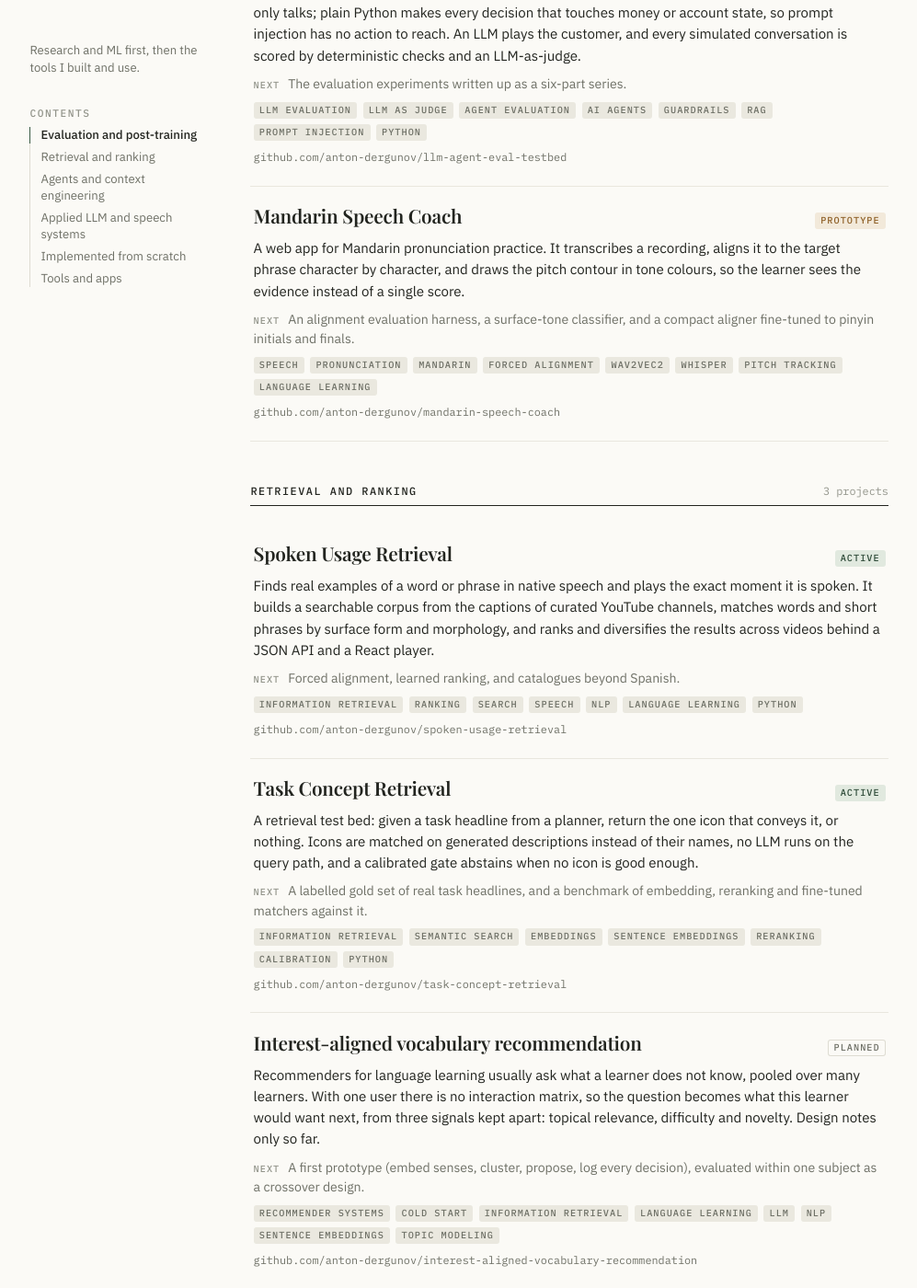
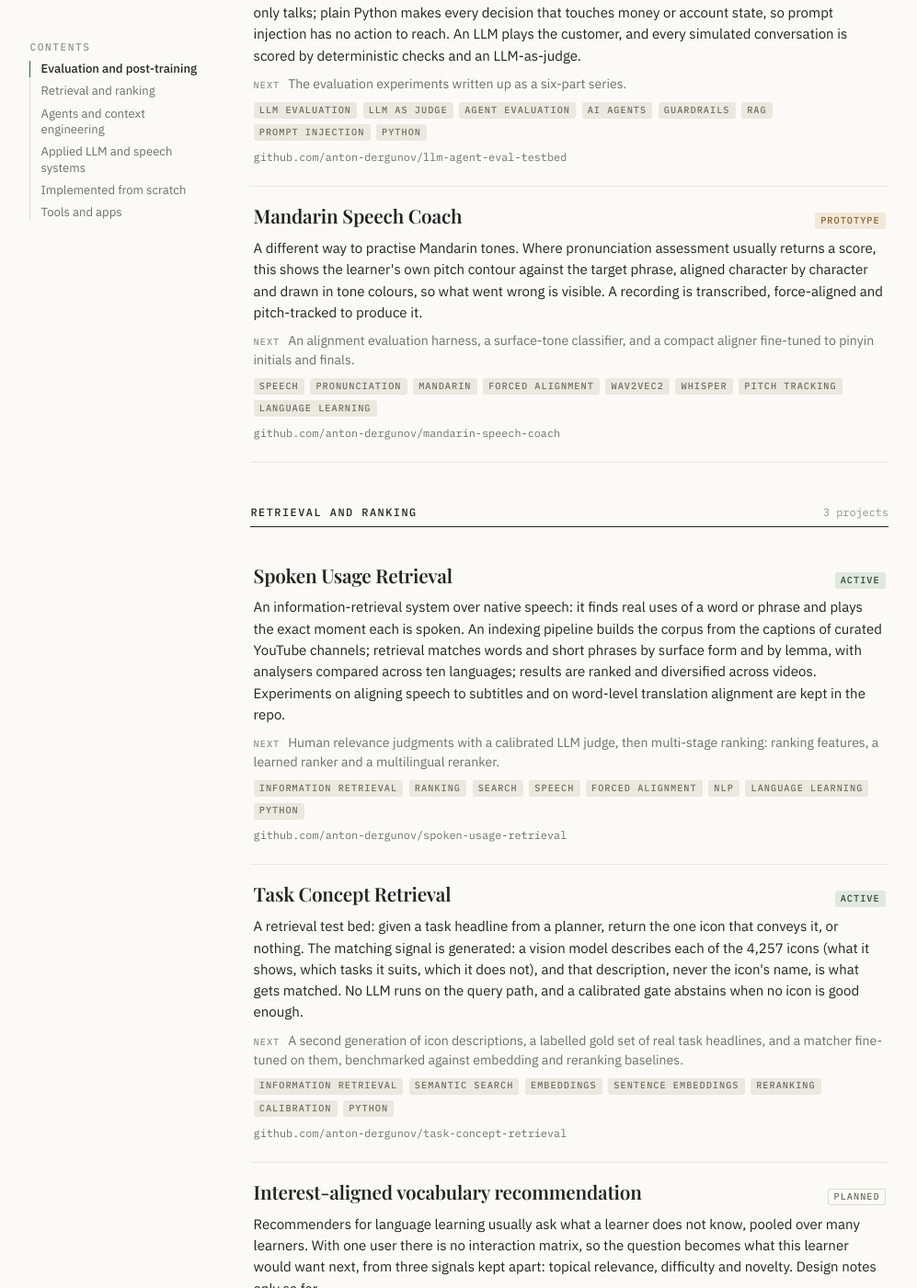
Before and after one commit to anton-dergunov/anton-dergunov.github.io, a Jekyll site: the page built from _pages/projects.html, in a window 1280 px wide and 1400 px high, scrolled down 470 px. Shown: the whole window at 92% size, without its empty margins (30-1027 px from the left). Built offline with Jekyll 4.4.1, drawn with Linux system fonts in a browser that asks for light colours; some of the changed text lies outside the part shown.

Commit message:
Update project descriptions and drop the rail note

```diff
--- a/_data/projects.yml
+++ b/_data/projects.yml
@@ -27,11 +27,12 @@ groups:
   - title: Mandarin Speech Coach
     repo: mandarin-speech-coach
     status: prototype
-    tagline: 'Mandarin pronunciation coach: your pitch contour against a target phrase, aligned per character
-      with Whisper, wav2vec2 CTC alignment and F0 tracking.'
-    summary: A web app for Mandarin pronunciation practice. It transcribes a recording, aligns it to the
-      target phrase character by character, and draws the pitch contour in tone colours, so the learner
-      sees the evidence instead of a single score.
+    tagline: 'Mandarin pronunciation practice that shows the evidence instead of a score: your pitch contour
+      against a target phrase, aligned per character (Whisper, wav2vec2 CTC alignment, F0 tracking).'
+    summary: A different way to practise Mandarin tones. Where pronunciation assessment usually returns
+      a score, this shows the learner's own pitch contour against the target phrase, aligned character
+      by character and drawn in tone colours, so what went wrong is visible. A recording is transcribed,
+      force-aligned and pitch-tracked to produce it.
     url: https://github.com/anton-dergunov/mandarin-speech-coach
     next: An alignment evaluation harness, a surface-tone classifier, and a compact aligner fine-tuned
       to pinyin initials and finals.
@@ -52,17 +53,21 @@ groups:
     repo: spoken-usage-retrieval
     status: active
     tagline: Retrieving and ranking authentic word and phrase usage from native speech.
-    summary: Finds real examples of a word or phrase in native speech and plays the exact moment it is
-      spoken. It builds a searchable corpus from the captions of curated YouTube channels, matches words
-      and short phrases by surface form and morphology, and ranks and diversifies the results across videos
-      behind a JSON API and a React player.
+    summary: 'An information-retrieval system over native speech: it finds real uses of a word or phrase
+      and plays the exact moment each is spoken. An indexing pipeline builds the corpus from the captions
+      of curated YouTube channels; retrieval matches words and short phrases by surface form and by lemma,
+      with analysers compared across ten languages; results are ranked and diversified across videos.
+      Experiments on aligning speech to subtitles and on word-level translation alignment are kept in
+      the repo.'
     url: https://github.com/anton-dergunov/spoken-usage-retrieval
-    next: Forced alignment, learned ranking, and catalogues beyond Spanish.
+    next: 'Human relevance judgments with a calibrated LLM judge, then multi-stage ranking: ranking features,
+      a learned ranker and a multilingual reranker.'
     topics:
     - information-retrieval
     - ranking
     - search
     - speech
+    - forced-alignment
     - nlp
     - language-learning
     - python
@@ -73,11 +78,13 @@ groups:
       of 4,257 visual symbols: hybrid lexical-semantic retrieval, embedding models, reranking, calibration,
       and abstention.'
     summary: 'A retrieval test bed: given a task headline from a planner, return the one icon that conveys
-      it, or nothing. Icons are matched on generated descriptions instead of their names, no LLM runs
-      on the query path, and a calibrated gate abstains when no icon is good enough.'
+      it, or nothing. The matching signal is generated: a vision model describes each of the 4,257 icons
+      (what it shows, which tasks it suits, which it does not), and that description, never the icon''s
+      name, is what gets matched. No LLM runs on the query path, and a calibrated gate abstains when no
+      icon is good enough.'
     url: https://github.com/anton-dergunov/task-concept-retrieval
-    next: A labelled gold set of real task headlines, and a benchmark of embedding, reranking and fine-tuned
-      matchers against it.
+    next: A second generation of icon descriptions, a labelled gold set of real task headlines, and a
+      matcher fine-tuned on them, benchmarked against embedding and reranking baselines.
     topics:
     - information-retrieval
     - semantic-search
@@ -116,12 +123,13 @@ groups:
   - title: Agentic Org Planner
     repo: agentic-org-planner
     status: active
-    tagline: Org-mode planning system for Emacs with an LLM agent that reads and edits the plan, its changes
-      reviewed as diffs.
-    summary: 'A complete Emacs configuration for planning in plain-text Org files: a visual agenda, schedule
-      view, capture and saved searches. A Claude Code assistant runs beside it, aware of the file and
-      selection in front of you, and proposes edits as diffs to accept or reject; a generated context
-      file tells it the conventions of the plan it is editing.'
+    tagline: 'Org-mode planning system for Emacs with an LLM agent working on the plan: it adds, files
+      and edits tasks in your own files, every change reviewed as a diff.'
+    summary: 'A planning system in plain-text Org files in which an LLM agent is a working participant.
+      The agent runs beside the agenda, knows the file and selection in front of you and, from a generated
+      context file, the conventions of your plan; it adds and edits tasks and files what you captured
+      during the day, showing each change as a diff to accept or reject. Underneath is a complete Emacs
+      configuration: a visual agenda, schedule view, capture and saved searches.'
     url: https://github.com/anton-dergunov/agentic-org-planner
     next: The audit and route skills, which review the plan and file inbox items, moving into the repo.
     topics:
@@ -156,11 +164,13 @@ groups:
   - title: Agentic paper library
     repo: agentic-paper-library
     status: planned
-    tagline: 'Research papers as context for a coding agent: arXiv, PDF and web articles converted to
-      Markdown with equations, figures and page-numbered headings.'
-    summary: 'The tooling behind my own paper library: converters that turn a paper into Markdown an agent
-      can read and cite by section and page, a topic tree, and skills for adding papers, reading them
-      with the agent and writing literature reviews.'
+    tagline: 'Reading and organising a research-paper library with a coding agent: papers converted to
+      Markdown the agent can read and cite, and skills for adding, reading and reviewing them.'
+    summary: A way to read and organise research papers with a coding agent at the centre. Papers from
+      arXiv, PDFs and web articles are converted to Markdown with equations, figures and page-numbered
+      headings, so the agent can read across the whole library and cite by section and page. Skills add
+      a paper and place it in the topic tree, keep notes on each one, and write a literature review for
+      an area.
     next: Published without my own collection of papers.
     topics:
     - context-engineering
@@ -175,12 +185,14 @@ groups:
   - title: Acervo
     repo: acervo-llm-dictionary
     status: active
-    tagline: 'Personal dictionary whose entries are written by LLMs and approved by the learner: offline-first,
-      multimodal, with measured decisions about where a model is trusted.'
+    tagline: 'Personal dictionary whose content is generated by LLMs and multimodal models and approved
+      by the learner: entries, pictures, voices, clips of native speech, audio loops and illustrated stories,
+      tuned by experiment.'
     summary: A self-hosted, offline-first vocabulary store. Paste a word or the sentence you met it in;
-      the entry is written for you and waits in an inbox until you approve it. Pictures per sense, voices
-      and clips of native speech are generated or selected by models, and where a model is trusted or
-      checked was decided by experiments kept in the repo.
+      the entry is written for you and waits in an inbox until you approve it. Around the entry, models
+      generate a picture for each sense and spoken audio, select clips of native speakers using the word
+      on YouTube, and turn a handful of words into audio loops and illustrated stories. Where a model
+      is trusted and where it is checked was decided by experiments kept in the repo.
     url: https://github.com/anton-dergunov/acervo-llm-dictionary
     next: The quality track for articles, stories and clip selection.
     topics:
@@ -237,10 +249,11 @@ groups:
   - title: Deep RL notebooks
     repo: hugging-face-deep-rl
     status: active
-    tagline: Deep reinforcement learning in notebooks with a shared library, following the Hugging Face
-      Deep RL course.
-    summary: Notebooks and a small shared library written while working through the Hugging Face Deep
-      Reinforcement Learning course, unit by unit.
+    tagline: 'Deep reinforcement learning notebooks with a shared library: a cleaned-up, modernised take
+      on the hands-on units of the Hugging Face Deep RL course.'
+    summary: 'The hands-on units of the Hugging Face Deep RL course, reworked instead of copied: current
+      library versions, the workarounds removed, and the common code moved into a small tested library.
+      So far PPO on CartPole and Lunar Lander, and Q-learning on Frozen Lake.'
     url: https://github.com/anton-dergunov/hugging-face-deep-rl
     next: The remaining hands-on units.
     topics:
@@ -295,15 +308,14 @@ groups:
     status: active
     tagline: A mobile-first, offline-capable course for learning Vim through short exercises, with every
       taught command checked against native Vim.
-    summary: A course you install as a web app and play in short exercises. The editor runs real Vim commands,
-      and each command it teaches is checked against native Vim.
+    summary: A course for learning Vim in short exercises, designed for a phone first and usable offline
+      once installed. The editor in each exercise executes real Vim commands, and every command the course
+      teaches is checked against native Vim.
     url: https://github.com/anton-dergunov/vim-mastery
     homepage: https://anton-dergunov.github.io/vim-mastery/
     topics:
     - vim
-    - pwa
-    - codemirror
-    - javascript
+    - tutorial
   - title: Harmonic
     repo: harmonic
     status: stable
@@ -329,7 +341,6 @@ groups:
     - self-hosted
     - nutrition
     - calorie-tracker
-    - typescript
   - title: workspace-backup
     repo: workspace-backup
     status: stable
--- a/_pages/projects.html
+++ b/_pages/projects.html
@@ -3,7 +3,6 @@ layout: list
 permalink: /projects/
 title: "Projects"
 rail_toc: h2
-rail_note: "Research and ML first, then the tools I built and use."
 ---
 
 {%- comment -%}
```
